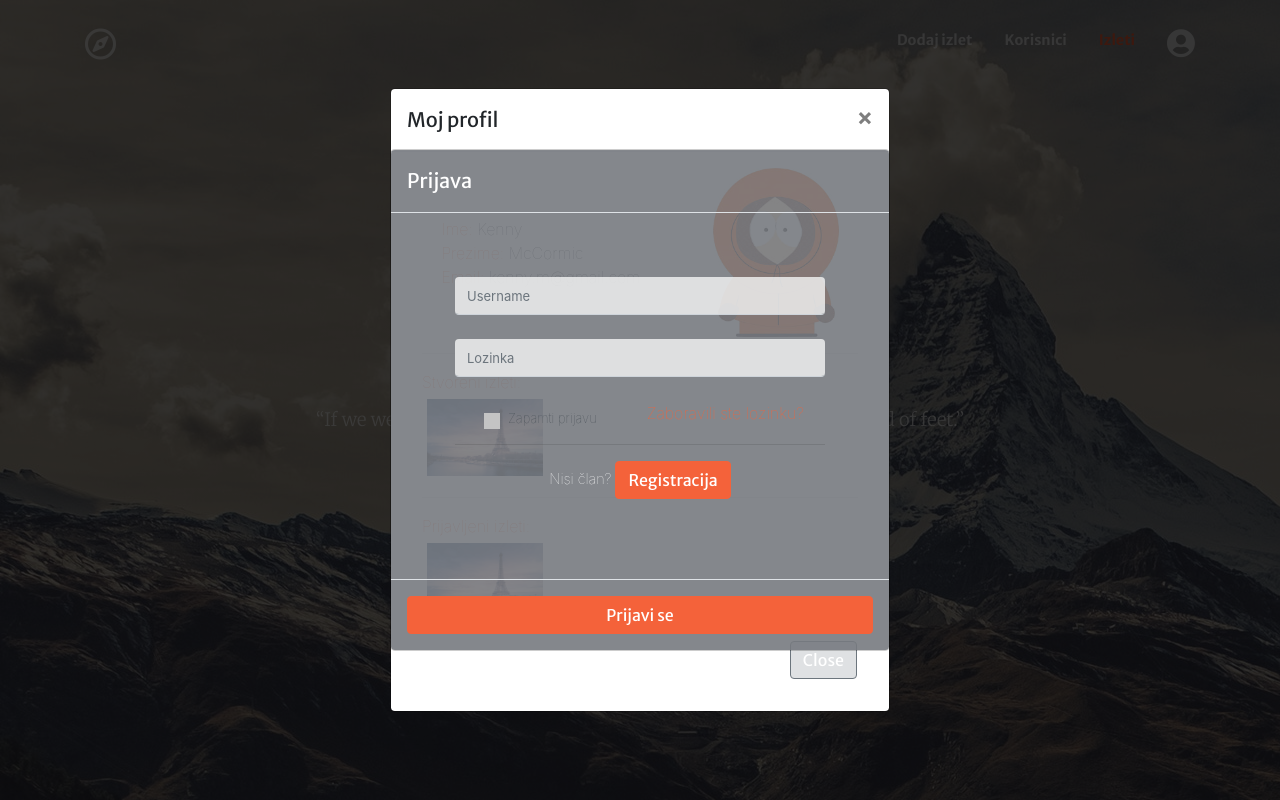
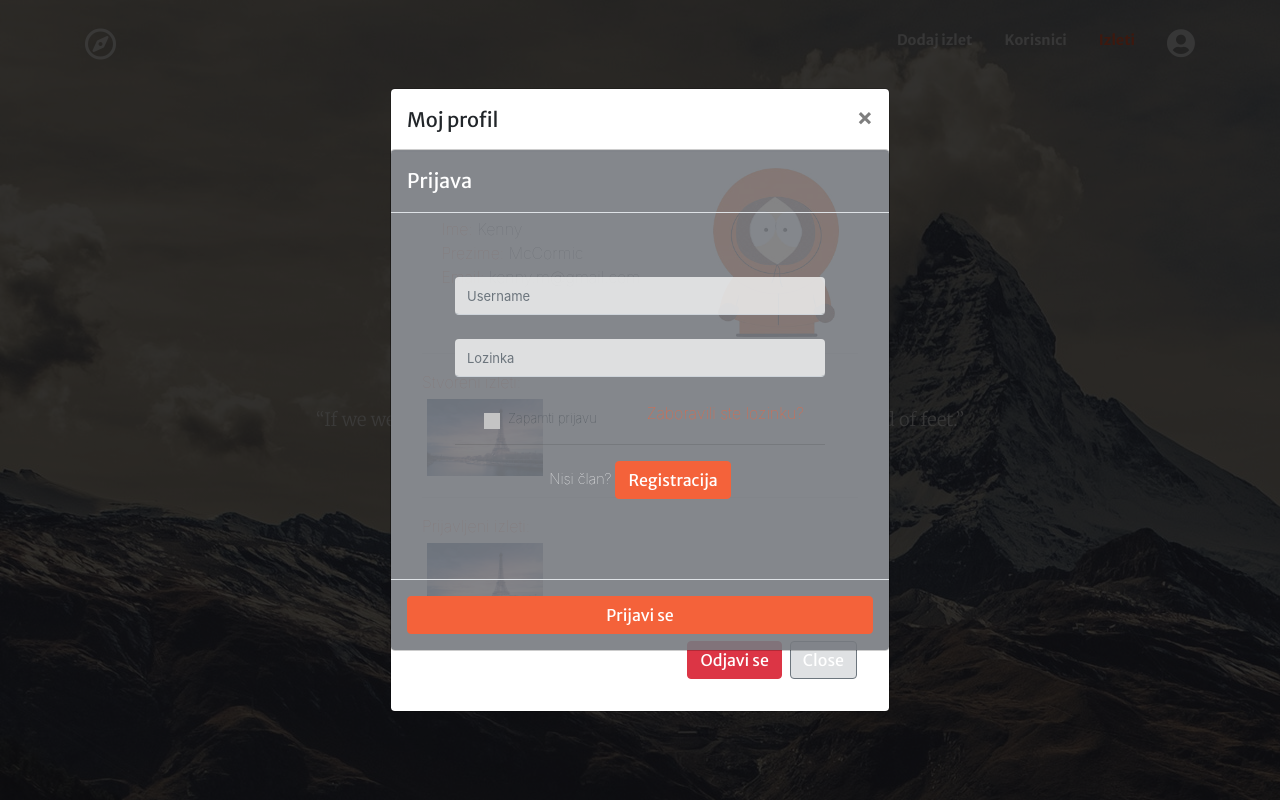
Before and after one commit to Andrijakos/Projekt-izleti, a Flask app: page / in a window 1280 px wide, after a click that opens the changed part. Run offline with Flask 2, Linux system fonts and the light colour scheme; some libraries are stand-ins or nearby versions.

Commit message:
btn-odjava

```diff
--- a/app/templates/index.html
+++ b/app/templates/index.html
@@ -120,6 +120,7 @@
 								</div>
 							</div>
 							<div class="modal-footer">
+								<button type="button" class="btn btn-danger" data-dismiss="modal">Odjavi se</button>
 								<button type="button" class="btn btn-secondary" data-dismiss="modal">Close</button>
 							</div>
 						</div>
```
